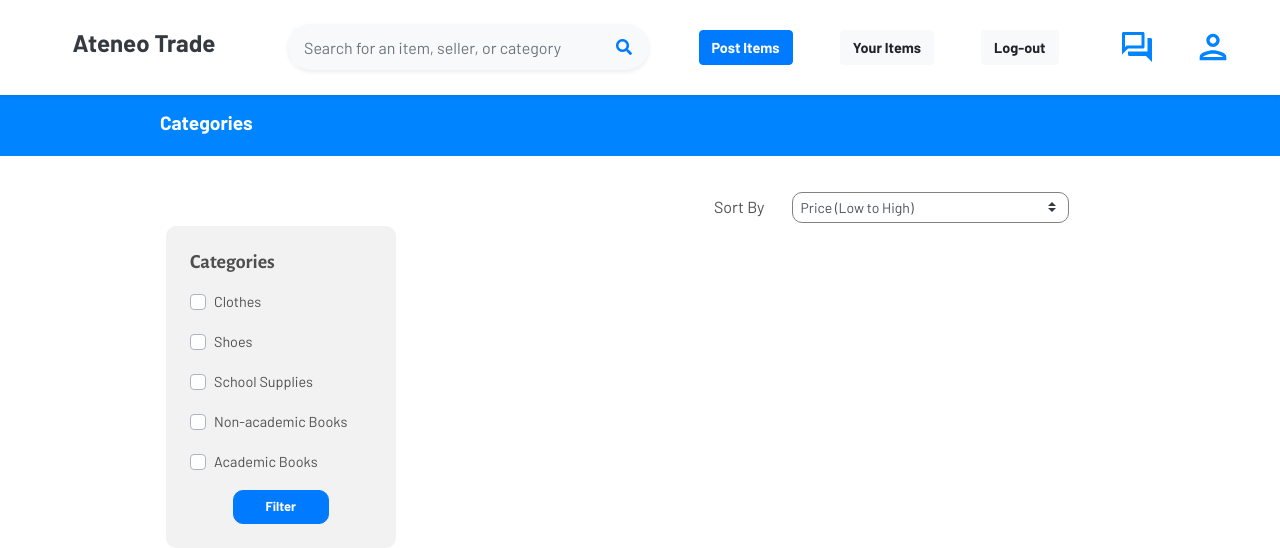
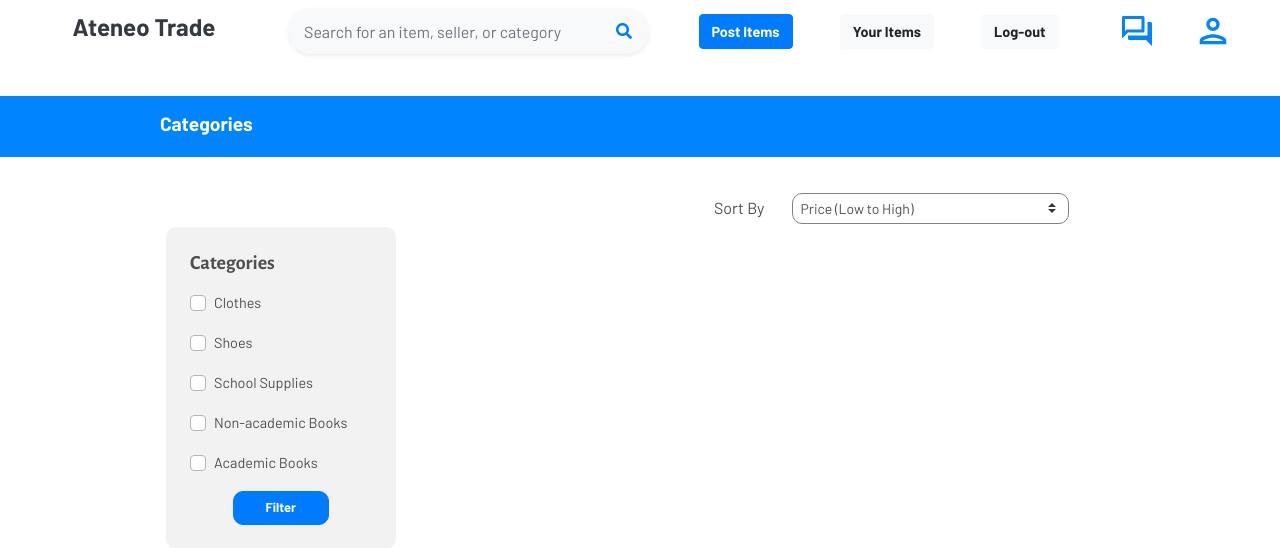
Before and after one commit to daniddelrio/atrade-website, a Django app: page /categories/ in a window 1280 px wide. Shown: the top 548 px of the page. Run offline with Django 3.2, Linux system fonts and the light colour scheme; the visitor is signed in with stand-in values (Sample User, id 1); data that the repository does not hold is empty; some libraries are stand-ins or nearby versions.

Commit message:
Update navbar.html

```diff
--- a/ateneo_trade/shop/templates/navbar.html
+++ b/ateneo_trade/shop/templates/navbar.html
@@ -2,8 +2,8 @@
 {% load static %}
 
 {% block navbar %}
-<nav class="navbar navbar-expand-lg navbar-light px-5 py-3 shadow-sm" id="navbar">
-    <div class="container-fluid">
+<nav class="navbar-expand-lg navbar-light ml-5 py-5" id="navbar">
+    <div class="container-fluid" style="overflow: hidden; background-color: white; position: fixed; top: 0; z-index: 9000;">
       <!-- Button when navbar is collapsed -->
       <button class="navbar-toggler" type="button" data-toggle="collapse" data-target="#navbarSupportedContent" aria-controls="navbarSupportedContent" aria-expanded="false" aria-label="Toggle navigation">
         <span class="navbar-toggler-icon"></span>
```
